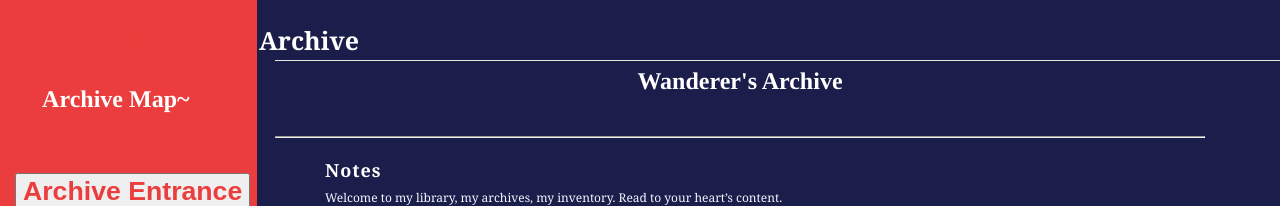
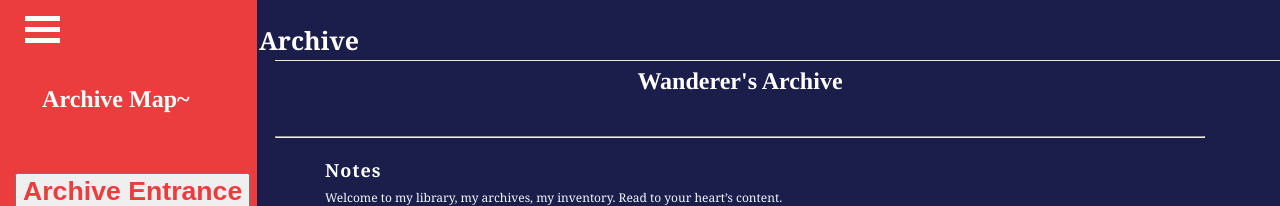
Before and after one commit to Rewind789/wanderer-archive, a Jekyll site: the page built from notes.md, in a window 1280 px wide. Shown: the top 206 px of the page. Built offline with Jekyll 4.4.1, drawn with Linux system fonts in a browser that asks for light colours; our own code applies the rules of GitHub Pages for plain Markdown files.

Commit message:
Update main.css

```diff
--- a/assets/css/main.css
+++ b/assets/css/main.css
@@ -46,7 +46,7 @@ html {
 .bar1, .bar2, .bar3 {
   width: 35px;
   height: 5px;
-  background-color: #EB3D3D; /*backup colour: #dcedf6*/
+  background-color: #ffffff; /*backup colour: #dcedf6*/
   margin: 6px -250px;
   transition: 0.5s;
 }
```
